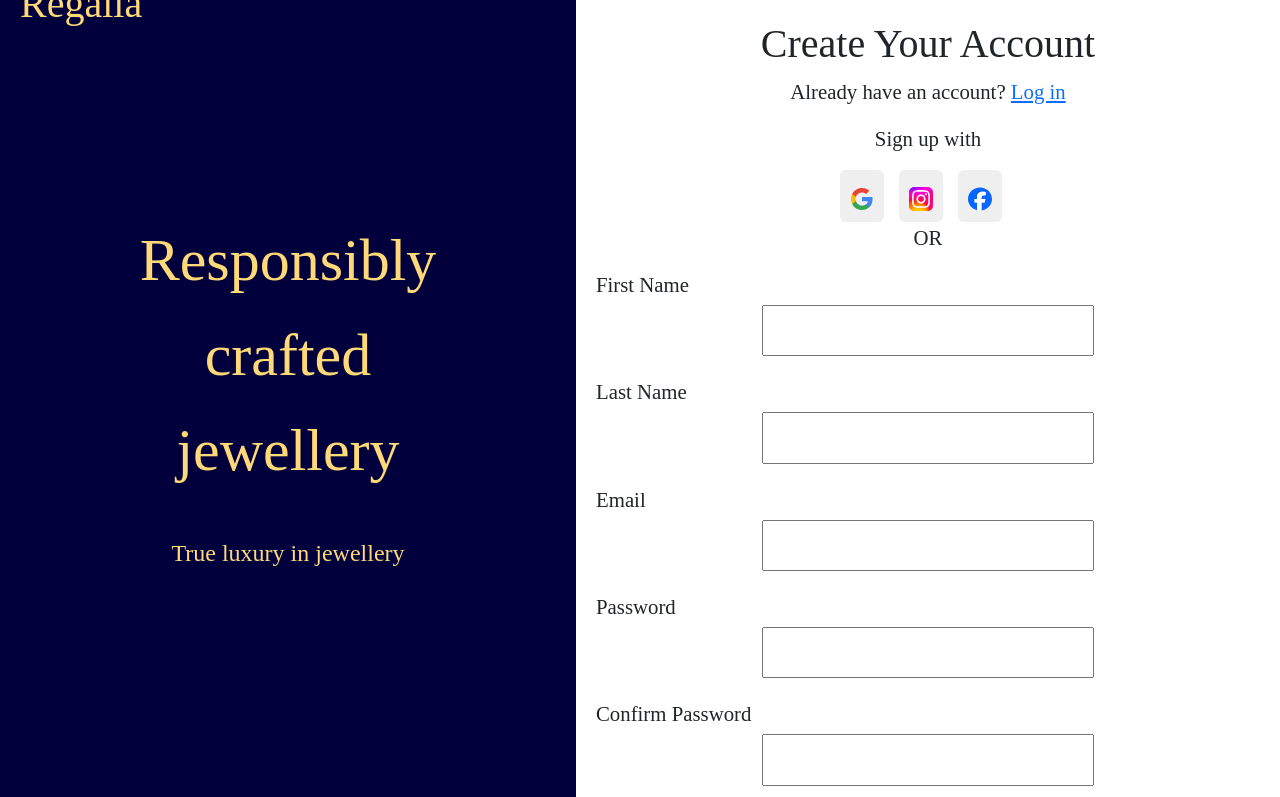
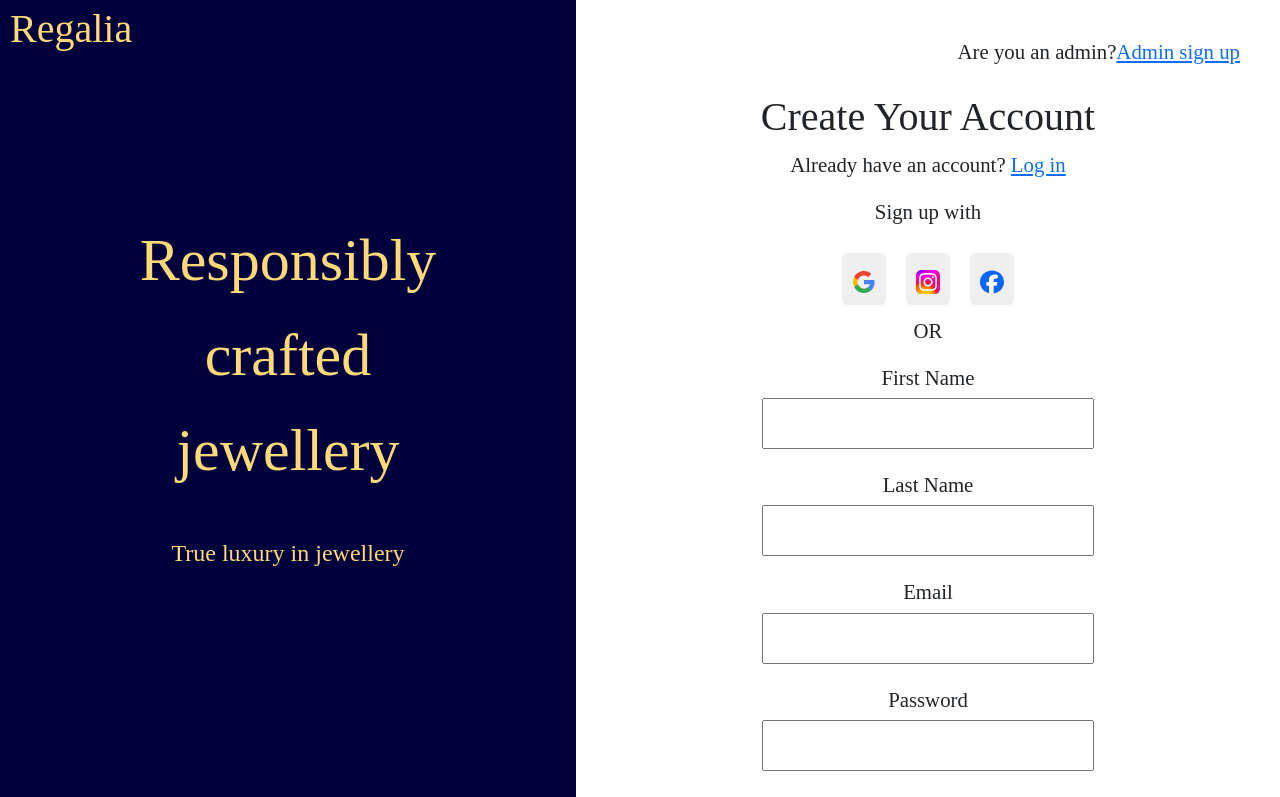
Before and after one commit to Team-11-project/jewelleryShop, a React (Vite) app in the folder Frontend/: page /signup in a window 1280 px wide. Shown: the top 797 px of the page. Built offline with nearby package versions, Linux system fonts and the light colour scheme; a web font is replaced by a local one.

Commit message:
Update Signup component

```diff
--- a/Frontend/src/Signup/Signup.css
+++ b/Frontend/src/Signup/Signup.css
@@ -36,15 +36,21 @@ body {
   width: 55vw;
 }
 
+.right-half h6 {
+  padding: 20px;;
+  font-size: 100%;
+  text-align: right;
+}
+
 .regalia-text {
   font-size: 30px;
   font-family: 'Kapakana';
-  font-weight: 400;
+  font-weight: 200;
   word-wrap: break-word;
   margin-bottom: 20px;
   position: absolute;
-  top: -20px;
-  left: 20px;
+  top: 5px;
+  left: 10px;
 }
 
 
@@ -77,18 +83,12 @@ body {
 .form-group label {
   display: block;
   margin-bottom: 5px;
-  text-align: left;
 }
 
 .form-group input {
   width: 50%;
   padding: 8px;
-  box-sizing: border-box;
 
-}
-
-.checkbox-group {
-  margin-top: 10px;
 }
 
 button {
@@ -97,7 +97,7 @@ button {
   padding: 10px;
   border: none;
   cursor: pointer;
-  margin-right: 15px;
+  margin: 10px;
 }
 
 button:hover {
--- a/Frontend/src/Signup/Signup.jsx
+++ b/Frontend/src/Signup/Signup.jsx
@@ -73,6 +73,7 @@ const Signup = () => {
         </div>
       </div>
       <div className="right-half">
+        <h6>Are you an admin?<a href="/AdminSignup">Admin sign up</a></h6>
         <h1>Create Your Account</h1>
         <p>
           Already have an account? <a href="/login">Log in</a>
@@ -154,7 +155,7 @@ const Signup = () => {
             />
           </div>
 
-          {/* <div className="checkbox-group">
+          <div className="form-group">
             <input
               type="checkbox"
               id="agreePrivacyPolicy"
@@ -166,9 +167,9 @@ const Signup = () => {
             <label htmlFor="agreePrivacyPolicy">
               I agree to the <a href="/privacy-policy">Privacy Policy</a>
             </label>
-          </div> */}
+          </div>
 
-          {/* <div className="checkbox-group">
+          <div className="form-group">
             <input
               type="checkbox"
               id="agreeTermsConditions"
@@ -180,7 +181,7 @@ const Signup = () => {
             <label htmlFor="agreeTermsConditions">
               I agree to the <a href="/terms-conditions">Terms and Conditions</a>
             </label>
-          </div> */}
+          </div>
 
           <button type="submit">Sign Up</button>
         </form>
```
